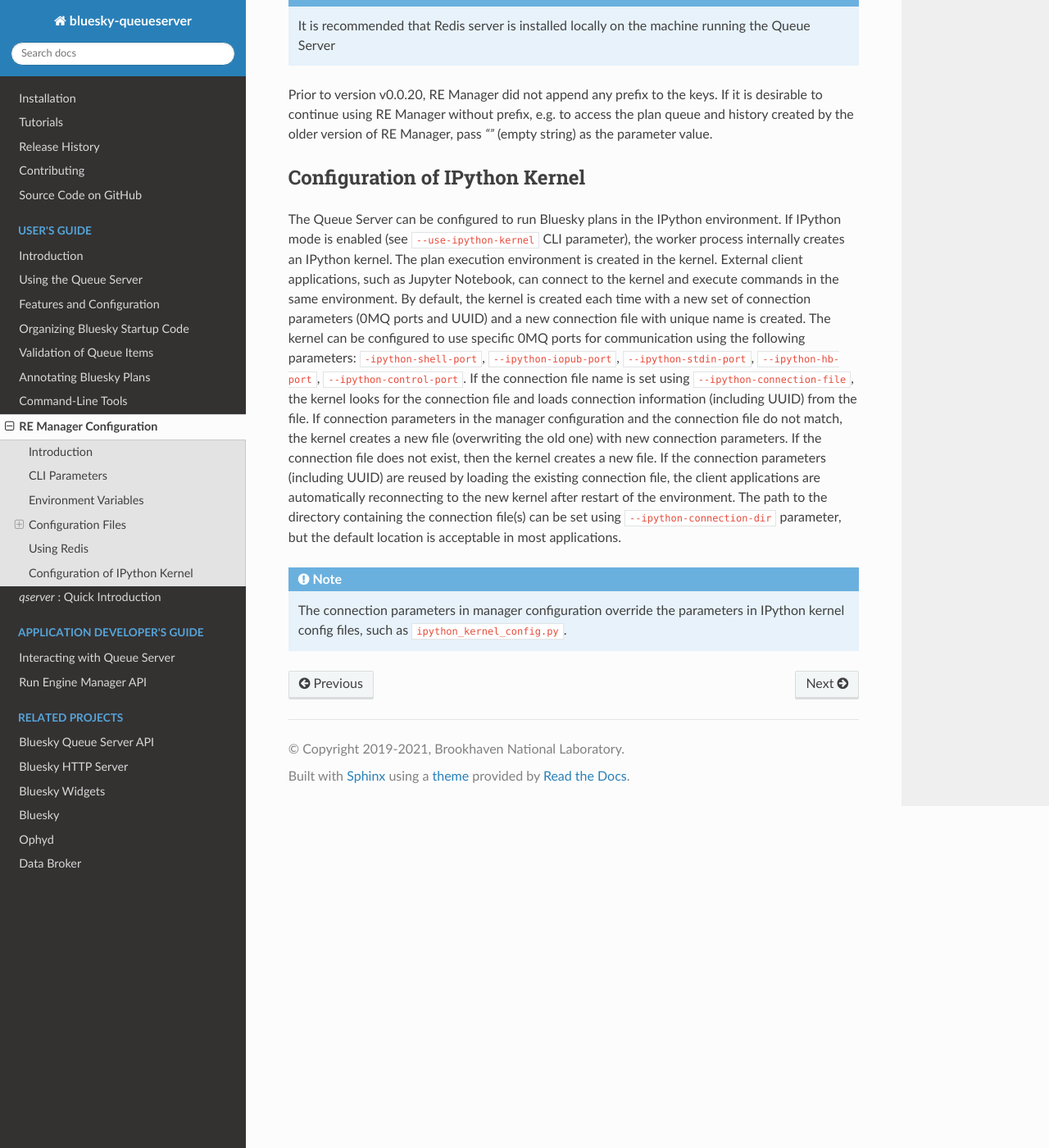
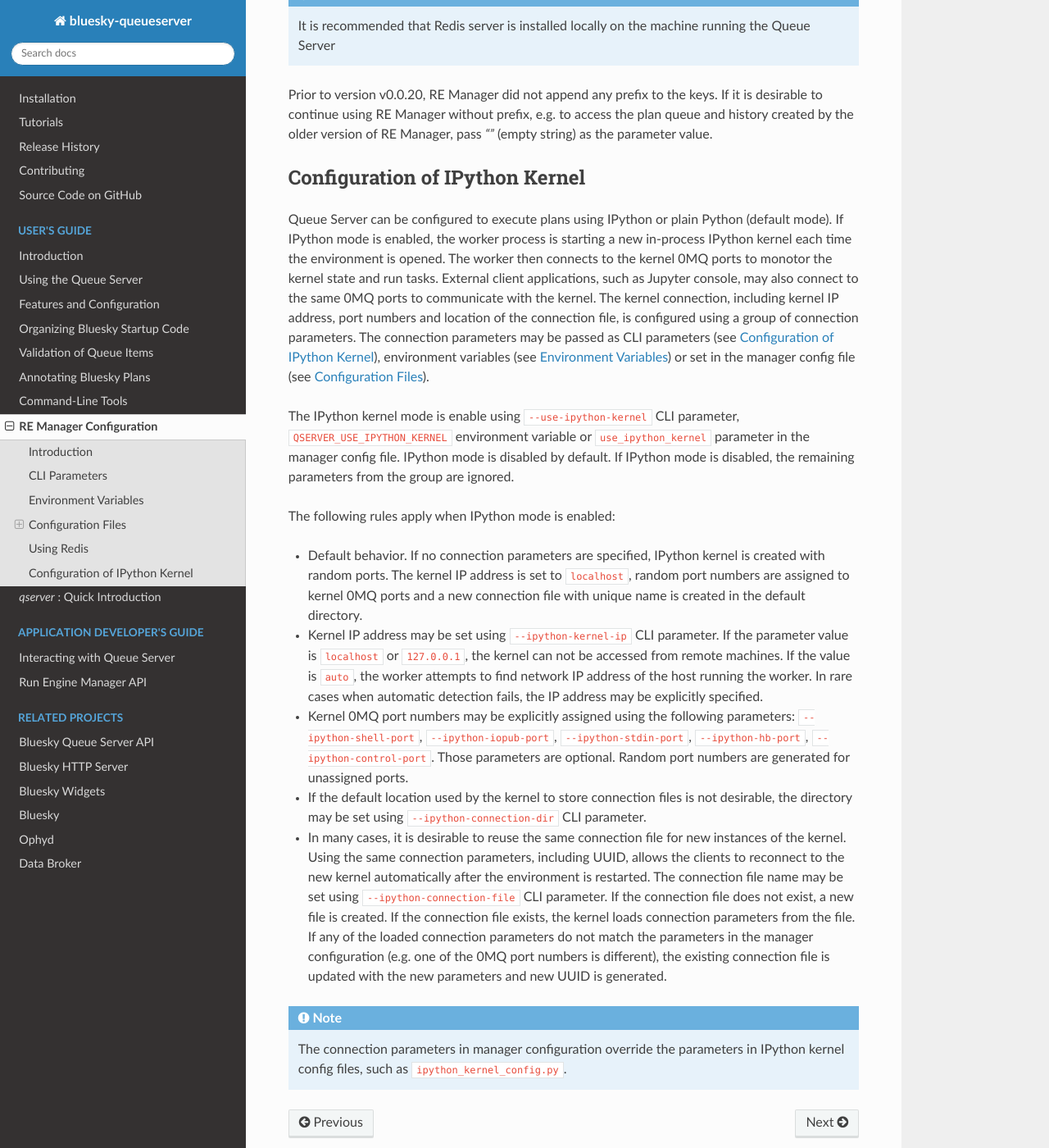
Before and after one commit to bluesky/bluesky-queueserver, a Sphinx documentation site: the page built from docs/source/manager_config.rst, in a window 1280 px wide and 1400 px high, scrolled down 5921 px. Shown: the whole window at 82% size. Built offline with Sphinx 7.4.7 and the Read the Docs theme 3.1.0, drawn with Linux system fonts in a browser that asks for light colours.

Commit message:
DOC: update Configuration of IPython Kernle section in 'manager_config.rst'

```diff
--- a/docs/source/manager_config.rst
+++ b/docs/source/manager_config.rst
@@ -22,6 +22,8 @@ Comprehensive list of CLI parameters of RE Manager may be found in the documenta
 for :ref:`start_re_manager_cli`. Note, that not setting parameters such as ``--keep-re``
 or ``--use-persistent-metadata`` does not disable the respective features if
 they are enabled in the config file.
+
+.. _config_environment_variables:
 
 Environment Variables
 ---------------------
@@ -80,6 +82,7 @@ Several parameters can be passed to RE Manager using environment variables:
   - ``QSERVER_IPYTHON_KERNEL_MATPLOTLIB`` - sets Matplotlib backend for IPython kernel.
     Used only in IPython mode.
 
+.. _config_configuration_files:
 
 Configuration Files
 -------------------
@@ -314,22 +317,47 @@ by the older version of RE Manager, pass `""` (empty string) as the parameter va
 Configuration of IPython Kernel
 -------------------------------
 
-The Queue Server can be configured to run Bluesky plans in the IPython environment. If IPython
-mode is enabled (see ``--use-ipython-kernel`` CLI parameter), the worker process internally creates
-an IPython kernel. The plan execution environment is created in the kernel. External client applications,
-such as Jupyter Notebook, can connect to the kernel and execute commands in the same environment.
-By default, the kernel is created each time with a new set of connection parameters (0MQ ports and UUID)
-and a new connection file with unique name is created. The kernel can be configured to use specific
-0MQ ports for communication using the following parameters: ``-ipython-shell-port``, ``--ipython-iopub-port``,
-``--ipython-stdin-port``, ``--ipython-hb-port``, ``--ipython-control-port``. If the connection file name
-is set using ``--ipython-connection-file``, the kernel looks for the connection file and loads connection
-information (including UUID) from the file. If connection parameters in the manager configuration
-and the connection file do not match, the kernel creates a new file (overwriting the old one) with new
-connection parameters. If the connection file does not exist, then the kernel creates a new file.
-If the connection parameters (including UUID) are reused by loading the existing connection file, the
-client applications are automatically reconnecting to the new kernel after restart of the environment.
-The path to the directory containing the connection file(s) can be set using
-``--ipython-connection-dir`` parameter, but the default location is acceptable in most applications.
+Queue Server can be configured to execute plans using IPython or plain Python (default mode).
+If IPython mode is enabled, the worker process is starting a new in-process IPython kernel
+each time the environment is opened. The worker then connects to the kernel 0MQ ports to
+monotor the kernel state and run tasks. External client applications, such as Jupyter console,
+may also connect to the same 0MQ ports to communicate with the kernel. The kernel connection,
+including kernel IP address, port numbers and location of the connection file, is configured
+using a group of connection parameters. The connection parameters may be passed as CLI parameters
+(see :ref:`start_re_manager_ipython_kernel`), environment variables (see :ref:`config_environment_variables`)
+or set in the manager config file (see :ref:`config_configuration_files`).
+
+The IPython kernel mode is enable using ``--use-ipython-kernel`` CLI parameter,  ``QSERVER_USE_IPYTHON_KERNEL``
+environment variable or ``use_ipython_kernel`` parameter in the manager config file. IPython mode is
+disabled by default. If IPython mode is disabled, the remaining parameters from the group are ignored.
+
+The following rules apply when IPython mode is enabled:
+
+- Default behavior. If no connection parameters are specified, IPython kernel is created with random ports.
+  The kernel IP address is set to ``localhost``, random port numbers are assigned to kernel 0MQ ports and
+  a new connection file with unique name is created in the default directory.
+
+- Kernel IP address may be set using ``--ipython-kernel-ip`` CLI parameter. If the parameter value is
+  ``localhost`` or ``127.0.0.1``, the kernel can not be accessed from remote machines. If the value
+  is ``auto``, the worker attempts to find network IP address of the host running the worker. In rare cases
+  when automatic detection fails, the IP address may be explicitly specified.
+
+- Kernel 0MQ port numbers may be explicitly assigned using the following parameters:
+  ``--ipython-shell-port``, ``--ipython-iopub-port``, ``--ipython-stdin-port``, ``--ipython-hb-port``,
+  ``--ipython-control-port``. Those parameters are optional. Random port numbers are generated for
+  unassigned ports.
+
+- If the default location used by the kernel to store connection files is not desirable, the directory
+  may be set using ``--ipython-connection-dir`` CLI parameter.
+
+- In many cases, it is desirable to reuse the same connection file for new instances of the kernel.
+  Using the same connection parameters, including UUID, allows the clients to reconnect to the new kernel
+  automatically after the environment is restarted. The connection file name may be set using
+  ``--ipython-connection-file`` CLI parameter. If the connection file does not exist, a new file is created.
+  If the connection file exists, the kernel loads connection parameters from the file. If any of the loaded
+  connection parameters do not match the parameters in the manager configuration (e.g. one of the 0MQ port
+  numbers is different), the existing connection file is updated with the new parameters and new UUID is
+  generated.
 
 .. note::
 
```
Also changed, not shown: docs/source/cli_tools.rst (+11 -2 lines).
